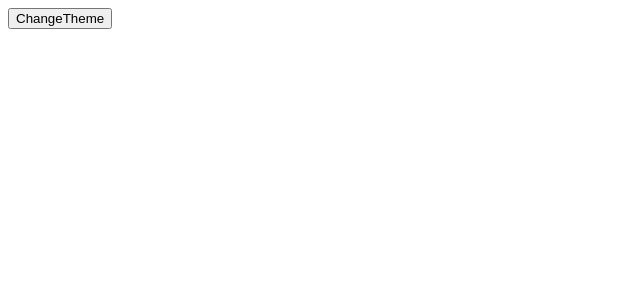
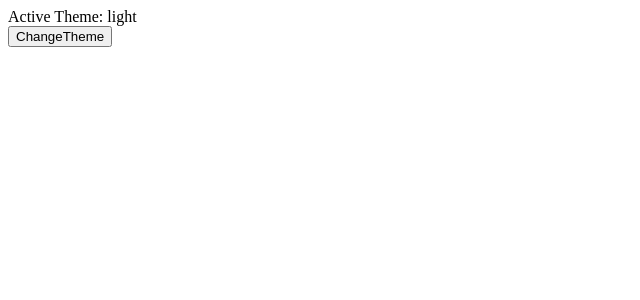
Before and after one commit to gorguluarslan/Context-API, a React (Create React App) app: page / in a window 1280 px wide. Shown: the top 300 px of the page, without its empty margins (0-640 px from the left). Built offline with nearby package versions, Linux system fonts and the light colour scheme.

Commit message:
update: add active theme

```diff
--- a/src/components/ChangeTheme.js
+++ b/src/components/ChangeTheme.js
@@ -6,6 +6,7 @@ function ChangeTheme() {
   console.log(data);
   return (
     <div>
+      <div>Active Theme: {data} </div>
       <button>ChangeTheme</button>
     </div>
   );
```
